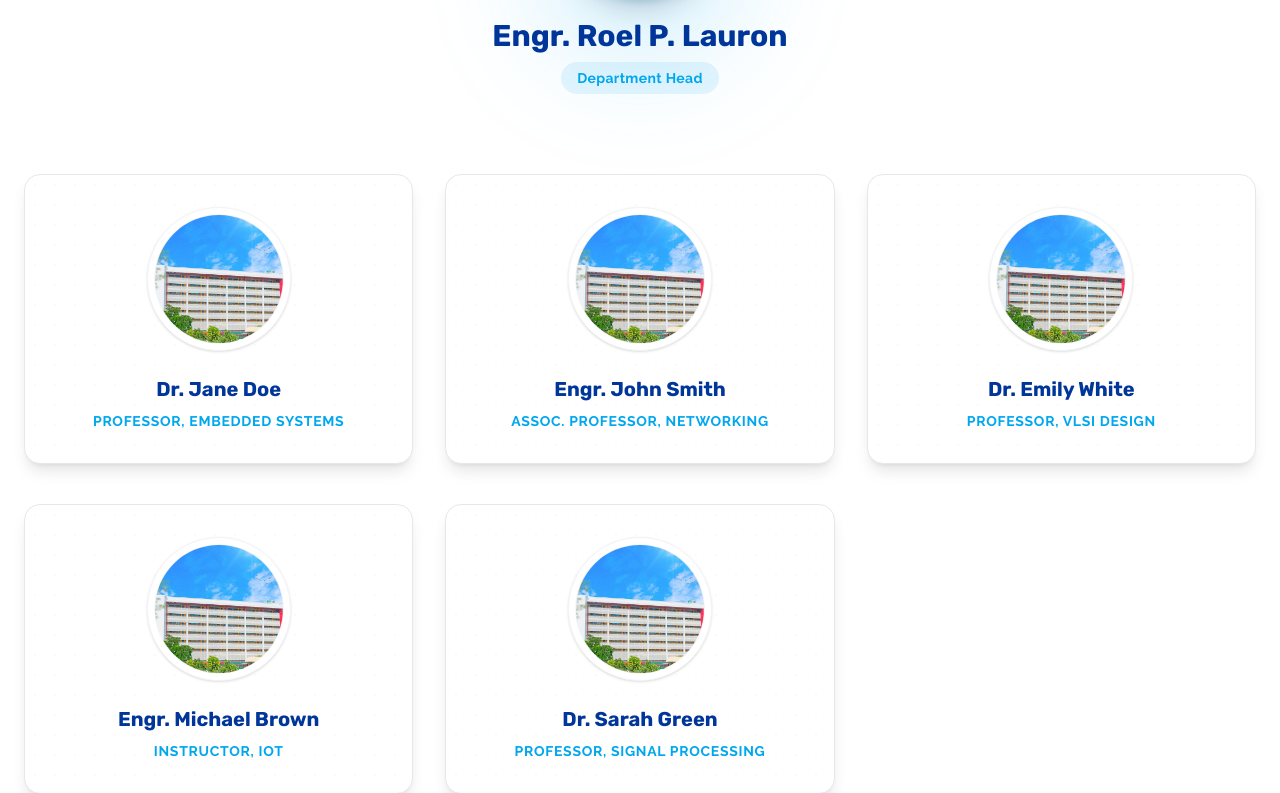
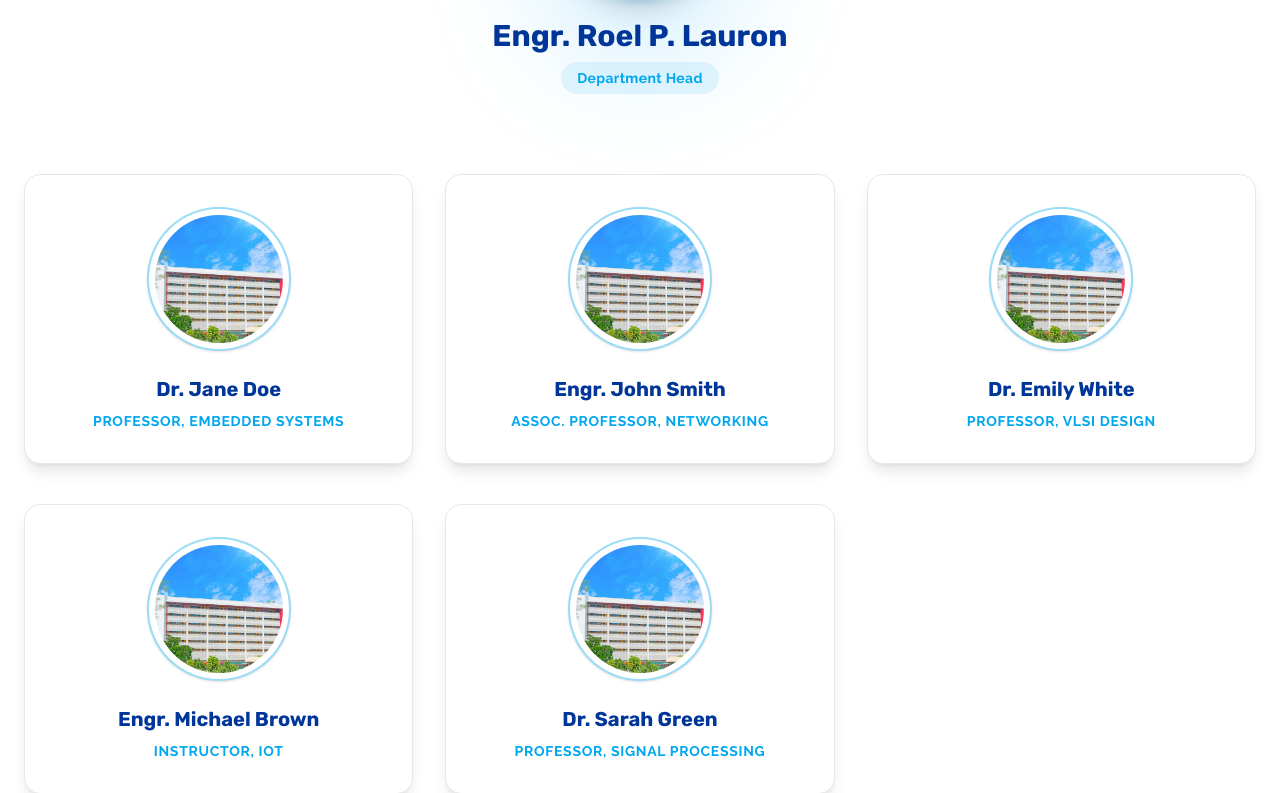
Before and after one commit to ShanRaboy11/icpep-se-citu, a Next.js app in the folder client/: page /about in a window 1280 px wide. Shown: the part 3911-4704 px from the top of the page. Built offline with nearby package versions, Linux system fonts and the light colour scheme.

Commit message:
fix: final fac card - rexi

```diff
--- a/client/src/app/about/sections/faculty.tsx
+++ b/client/src/app/about/sections/faculty.tsx
@@ -47,36 +47,46 @@ const DepartmentHeadCard: FC<FacultyMember> = ({
 const FacultyMemberCard: FC<FacultyMember> = ({ name, position, imageUrl }) => {
   return (
     <div className="group relative w-full flex flex-col items-center bg-white rounded-2xl border border-gray-200 shadow-lg transition-all duration-300 ease-in-out hover:shadow-primary1/40 hover:-translate-y-1 overflow-hidden p-8">
+      {/* Image Section Wrapper */}
+      {/* We keep the image and the rings in this relative container so they stay perfectly aligned */}
+      <div className="relative mb-6 flex justify-center items-center">
+        {/* --- TEXTURE: RIPPLES / CONNECTED RINGS --- */}
+        {/* These are absolute to the image wrapper center, ensuring perfect alignment */}
+        <div className="absolute top-1/2 left-1/2 -translate-x-1/2 -translate-y-1/2 -z-10 flex items-center justify-center pointer-events-none">
+          {/* Ring 1 (Immediate neighbor to photo) */}
+          <div className="absolute w-[180px] h-[180px] rounded-full border border-gray-100 opacity-100"></div>
 
-      {/* 1. Subtle Background Texture (Optional Tech Feel) */}
-      <div className="absolute inset-0 opacity-[0.03] pointer-events-none"
-           style={{ backgroundImage: 'radial-gradient(#475569 1px, transparent 1px)', backgroundSize: '20px 20px' }}>
-      </div>
+          {/* Ring 2 */}
+          <div className="absolute w-[240px] h-[240px] rounded-full border border-gray-100 opacity-80"></div>
 
-      {/* 2. Image Section - Improved Circular Frame & Glow */}
-      <div className="relative mb-6">
+          {/* Ring 3 */}
+          <div className="absolute w-[300px] h-[300px] rounded-full border border-gray-50 opacity-60"></div>
 
-        {/* The Glow Effect (Like Dept Head): Fades in on hover behind the frame */}
+          {/* Ring 4 (Fades out into the card edges) */}
+          <div className="absolute w-[360px] h-[360px] rounded-full border border-gray-50 opacity-40"></div>
+        </div>
+
+        {/* Glow Effect (Behind Frame) */}
         <div className="absolute inset-0 bg-primary1/40 rounded-full blur-2xl opacity-0 group-hover:opacity-100 transition-opacity duration-500 scale-110 pointer-events-none"></div>
 
-        {/* The Physical Frame */}
-        <div className="relative w-36 h-36 p-1.5 bg-white rounded-full border border-gray-100 shadow-sm group-hover:shadow-md group-hover:border-primary1/20 transition-all duration-300">
+        {/* The Physical Photo Frame */}
+        <div className="relative w-36 h-36 p-1.5 bg-white rounded-full border-2 border-primary1/40 shadow-sm z-10 group-hover:shadow-md group-hover:border-primary1 transition-all duration-300">
           <img
             src={imageUrl}
             alt={`Profile of ${name}`}
-            className="w-full h-full object-cover rounded-full border border-gray-100 group-hover:scale-105 transition-transform duration-500"
+            className="w-full h-full object-cover rounded-full group-hover:scale-105 transition-transform duration-500"
           />
         </div>
       </div>
 
-      {/* 3. Text Section */}
+      {/* Text Section */}
       <div className="relative z-10 text-center">
-        {/* Name: Permanent Dark Color */}
+        {/* Name */}
         <h4 className="font-rubik font-bold text-xl text-primary3 mb-2">
           {name}
         </h4>
 
-        {/* Position: Permanent Primary Color */}
+        {/* Position */}
         <p className="font-raleway text-sm font-bold text-primary1 uppercase tracking-wider">
           {position}
         </p>
```
